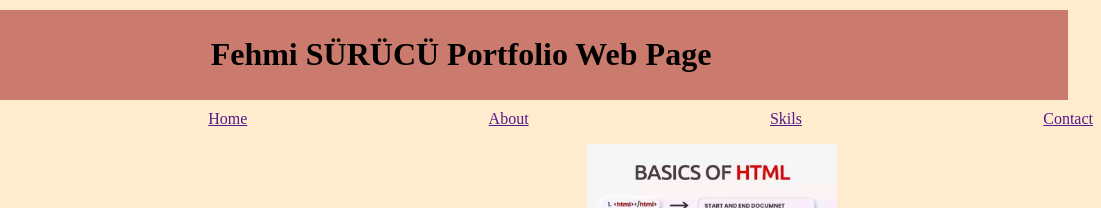
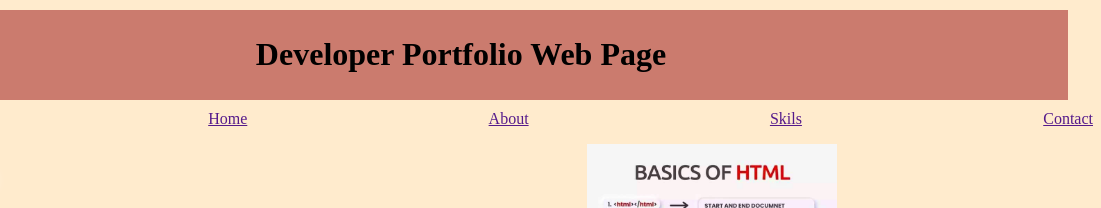
Before and after one commit to StRider733/8.ders, a plain HTML site: page index.html in a window 1280 px wide. Shown: the top 208 px of the page, 179-1280 px from the left. Drawn offline with Linux system fonts and the light colour scheme.

Commit message:
header güncellemesi

```diff
--- a/index.html
+++ b/index.html
@@ -8,7 +8,7 @@
 </head>
 <body>
     <header>
-        <h1><span class="isim">Fehmi SÜRÜCÜ </span> Portfolio Web Page</h1>
+        <h1><span class="isim">Developer</span> Portfolio Web Page</h1>
     </header>
     <nav>
 
```
